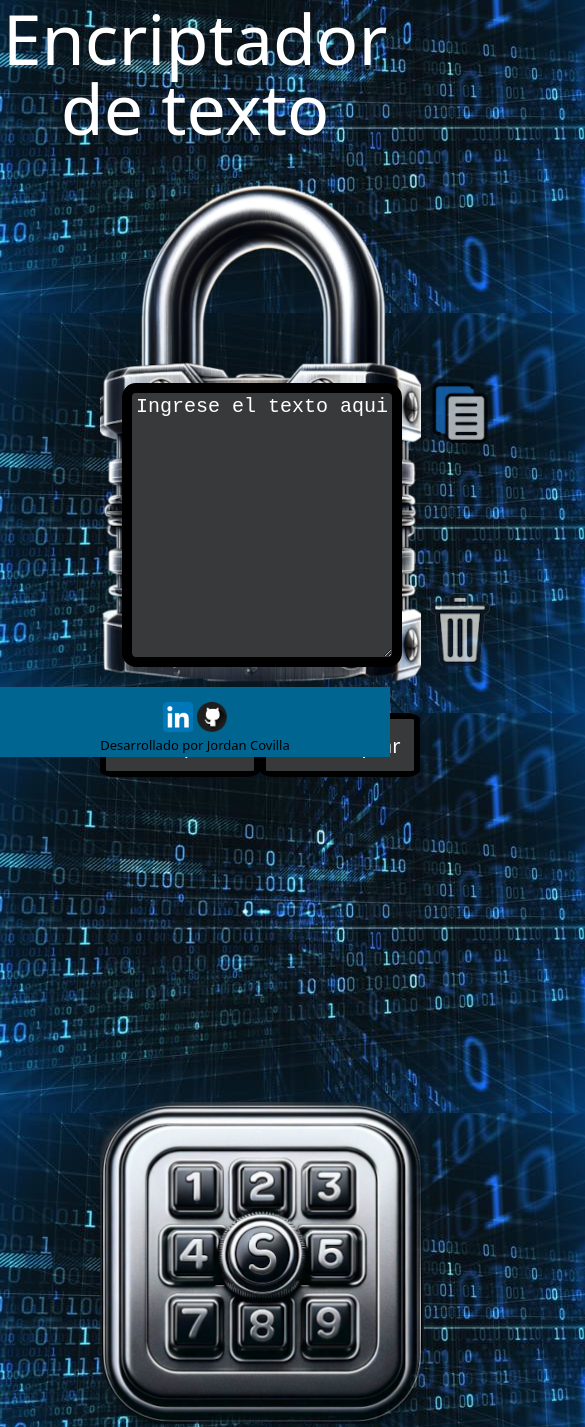
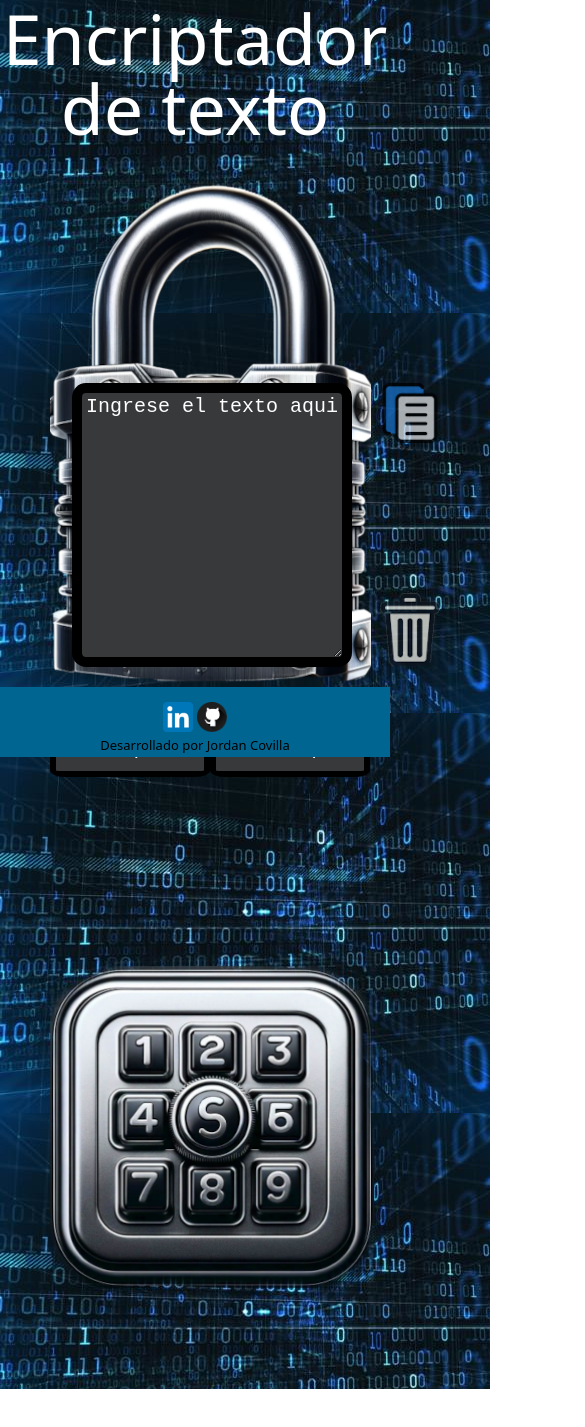
Before and after one commit to JordanCovilla/Encriptador-de-Texto, a plain HTML site: page index.html in a window 390 px wide. Shown: the part 87-1514 px from the top of the page, 585 px wide, since content can reach past the window. After the commit the page ends 1476 px from the top, so only its background shows below. Drawn offline with Linux system fonts and the light colour scheme; a web font is replaced by a local one.

Commit message:
Modify image border for a better mobile experience

```diff
--- a/css/encriptador-style.css
+++ b/css/encriptador-style.css
@@ -45,8 +45,8 @@ h1 {
     position: relative;
     top: 0px;
     width: 390px;
-    height: 736px;
-    margin: 0px 100px 0px 100px;
+    height: 600px;
+    margin: 0px 50px 0px 50px;
     /* border: 1px solid white; */
 }
 
@@ -54,9 +54,9 @@ h1 {
     display: inline-block;
     position: relative;
     width: 386px;
-    height: 736px;
+    height: 600px;
     box-sizing: border-box;
-    margin: 0px 100px 0px 100px;
+    margin: 0px 50px 0px 50px;
     /* border: 1px white solid; */
 }
 
```
